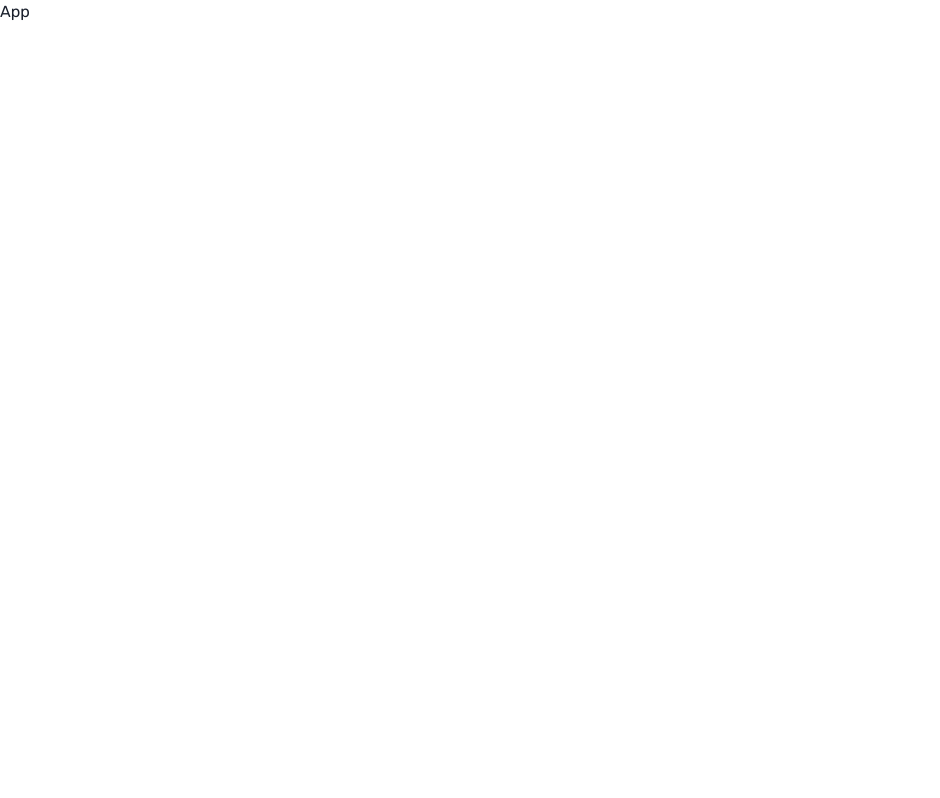
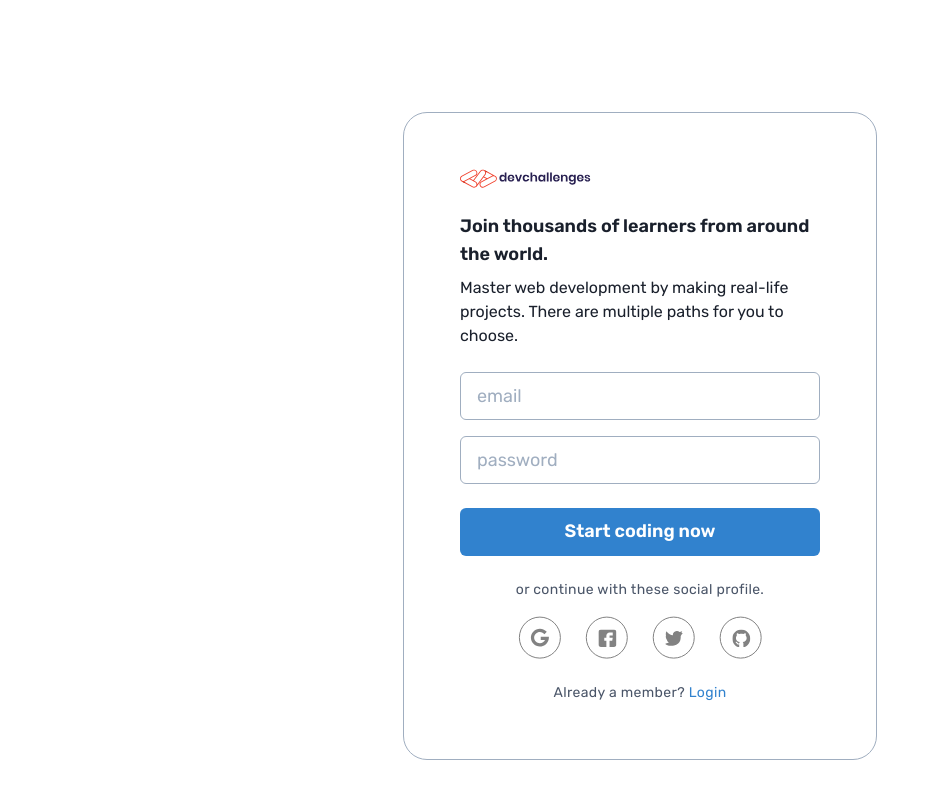
Before and after one commit to jorge00552075/firebase-authentication, a React (Create React App) app: page / in a window 1280 px wide. Shown: the whole page, without its empty margins (0-940 px from the left). Built offline with nearby package versions, Linux system fonts and the light colour scheme.

Commit message:
add login component to home

```diff
--- a/src/App.js
+++ b/src/App.js
@@ -1,8 +1,12 @@
+import { Routes, Route } from "react-router-dom";
+import Home from "./pages/Home";
+
 function App() {
   return (
-    <div>
-      <h1>App</h1>
-    </div>
+    <Routes>
+      <Route path="/" element={<Home />} />
+      {/* <Route path="*" element={} /> */}
+    </Routes>
   );
 }
 
--- /dev/null
+++ b/src/pages/Home.jsx
@@ -0,0 +1,112 @@
+import { useRef } from "react";
+import { Link as ReachLink } from "react-router-dom";
+// prettier-ignore
+import { Box, Button, Flex, FormControl, FormLabel, Heading, Input, Link, Text } from "@chakra-ui/react";
+
+import { ReactComponent as Google } from "../assets/Google.svg";
+import { ReactComponent as Facebook } from "../assets/Facebook.svg";
+import { ReactComponent as Twitter } from "../assets/Twitter.svg";
+import { ReactComponent as Github } from "../assets/Github.svg";
+import { ReactComponent as Logo } from "../assets/devchallenges.svg";
+
+const Home = function () {
+  const emailRef = useRef();
+  const passwordRef = useRef();
+
+  const handleSubmit = function (e) {
+    e.preventDefault();
+    console.log(emailRef.current.value);
+    console.log(passwordRef.current.value);
+  };
+
+  return (
+    <Box
+      w={474}
+      minH={544}
+      mt={28}
+      mx="auto"
+      p={14}
+      border="1px"
+      borderColor="gray.400"
+      borderRadius="3xl"
+    >
+      <Logo />
+      <Box mt={6}>
+        <Heading as="h1" fontWeight={600} fontSize="lg" lineHeight="7">
+          Join thousands of learners from around the world.
+        </Heading>
+        <Text mt={2}>
+          Master web development by making real-life projects. There are
+          multiple paths for you to choose.
+        </Text>
+      </Box>
+
+      <form onSubmit={handleSubmit} style={{ marginTop: "24px" }}>
+        <FormControl>
+          <FormLabel htmlFor="email" hidden>
+            Email
+          </FormLabel>
+          <Input
+            id="email"
+            type="email"
+            placeholder="email"
+            ref={emailRef}
+            size="lg"
+            borderColor="gray.400"
+          />
+        </FormControl>
+        <FormControl mt={4}>
+          <FormLabel htmlFor="password" hidden>
+            Password
+          </FormLabel>
+          <Input
+            id="password"
+            type="password"
+            placeholder="password"
+            ref={passwordRef}
+            size="lg"
+            borderColor="gray.400"
+          />
+        </FormControl>
+        <Button type="submit" width="full" mt={6} colorScheme="blue" size="lg">
+          Start coding now
+        </Button>
+      </form>
+
+      <Box marginTop={6}>
+        <Text
+          fontSize="sm"
+          textColor="gray.600"
+          textAlign="center"
+          letterSpacing="wide"
+          lineHeight="5"
+        >
+          or continue with these social profile.
+        </Text>
+        <Flex justifyContent="center" gap={6} mt={4}>
+          <Google />
+          <Facebook />
+          <Twitter />
+          <Github />
+        </Flex>
+      </Box>
+
+      <Text
+        mt={6}
+        fontSize="sm"
+        textColor="gray.600"
+        textAlign="center"
+        letterSpacing="wide"
+        lineHeight="5"
+      >
+        Already a member?
+        <Link as={ReachLink} to="/login" color="blue.500">
+          {" "}
+          Login
+        </Link>
+      </Text>
+    </Box>
+  );
+};
+
+export default Home;
```
